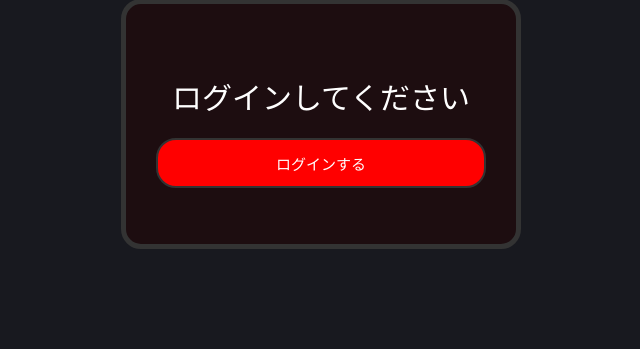
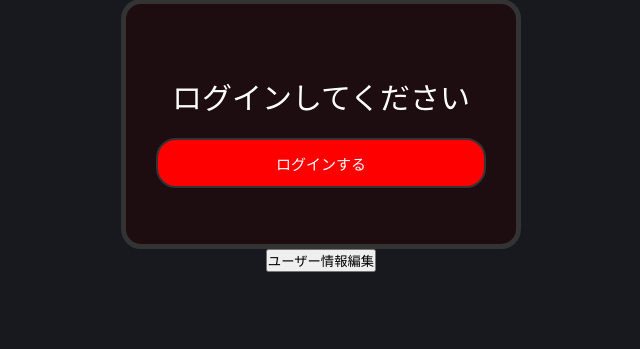
Before and after one commit to Meyneth1211/CarSelect, a PHP site: page /account.php in a window 1280 px wide. Shown: the part 228-577 px from the top of the page, without its empty margins (319-959 px from the left). Run offline with PHP 8.4, Linux system fonts and the light colour scheme; some web fonts are replaced.

Commit message:
アカウント編集画面作成と遷移ボタン追加

```diff
--- a/member/account.php
+++ b/member/account.php
@@ -29,3 +29,6 @@ if (isset($_SESSION['user_id'])) {
     echo '<form class="login-form" action="login.php" method="post"><input class="button-1" type="submit" value="ログインする"></form></div></div>';
 }
 ?>
+<div class="">
+    <input class="top_button1" type="button" onclick="location.href='account_update'" value="ユーザー情報編集">
+</div>
--- /dev/null
+++ b/member/account_update.php
@@ -0,0 +1 @@
+<h1>アカウント編集画面です</h1>
```
